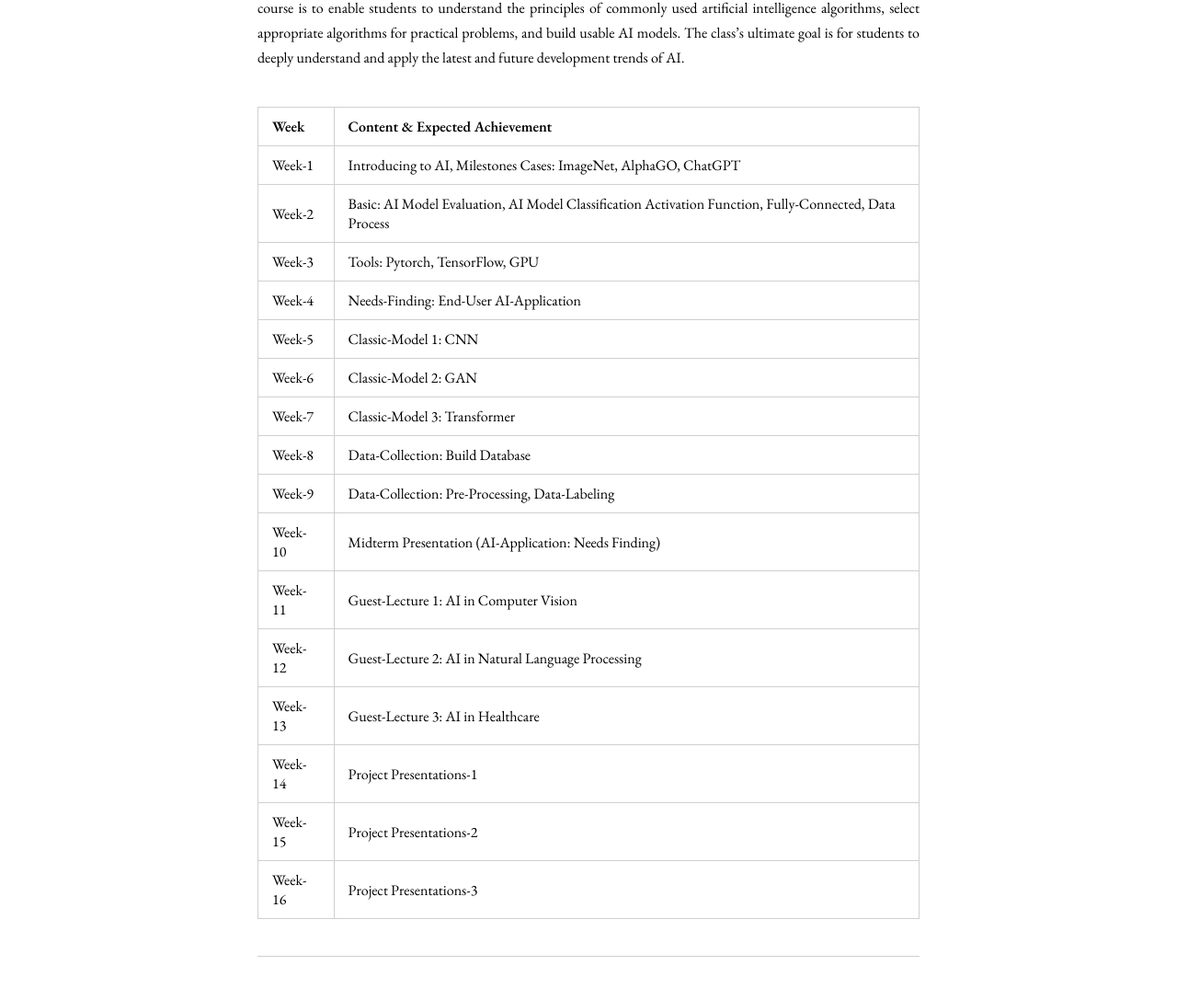
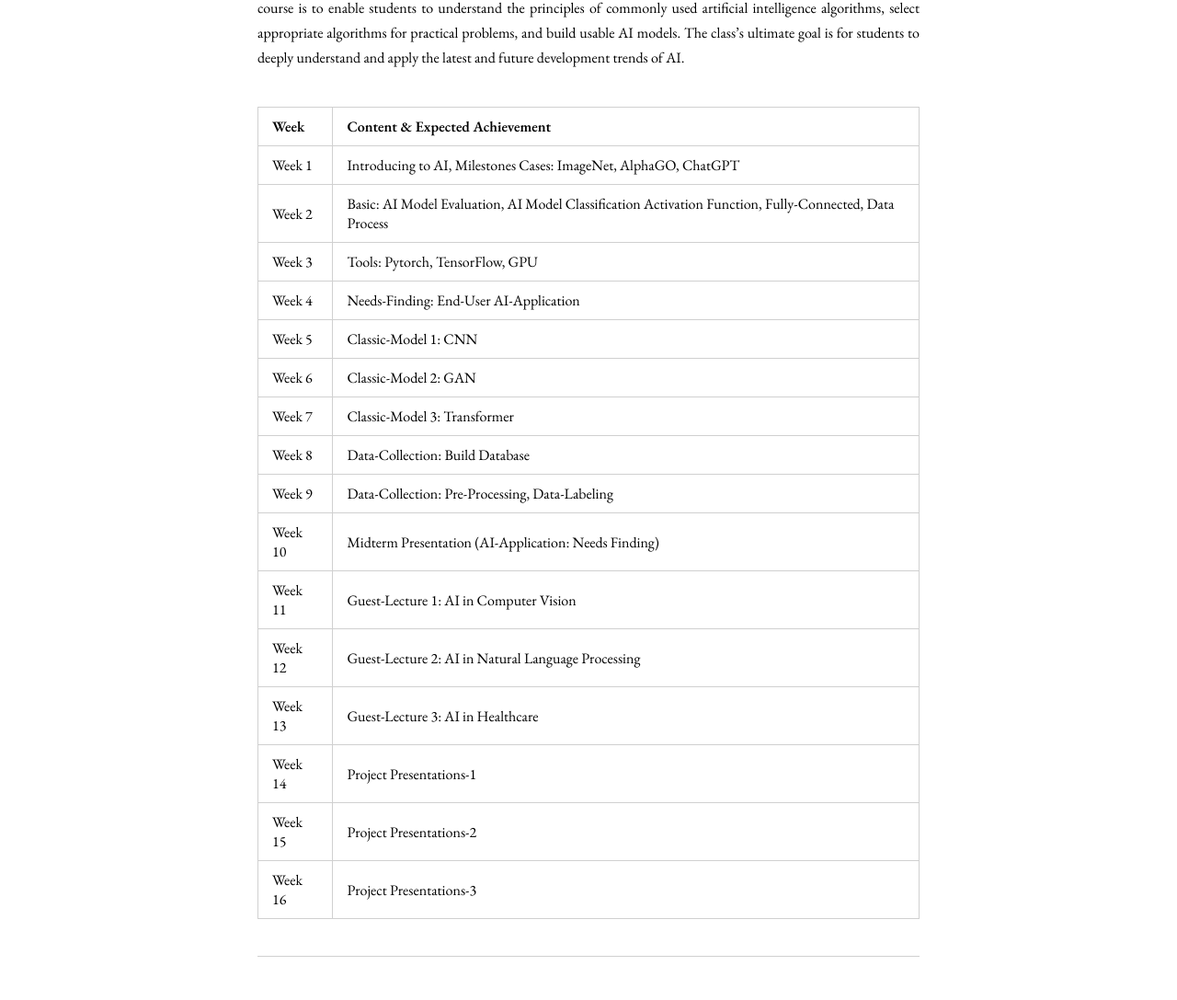
Before and after one commit to PatrickAIlab/PatrickAIlab.github.io, a Jekyll site: the page built from teaching/index.md, in a window 1280 px wide. Shown: the part 493-1580 px from the top of the page at 92% size. Built offline with Jekyll 4.4.1, drawn with Linux system fonts in a browser that asks for light colours; nearby versions of some CDN libraries.

```diff
--- a/teaching/index.md
+++ b/teaching/index.md
@@ -11,23 +11,23 @@ This course is designed for students to learn the theory, algorithms, and applic
 Furthermore, this course introduces the application of artificial intelligence in SOTA (State-of-the-Art) practical uses and daily life, involving fields such as computer vision, natural language processing, and healthcare. The goal of the course is to enable students to understand the principles of commonly used artificial intelligence algorithms, select appropriate algorithms for practical problems, and build usable AI models. The class's ultimate goal is for students to deeply understand and apply the latest and future development trends of AI.
 
 | Week | Content & Expected Achievement |
-| :-----         |     :------     |
-| Week-1   | Introducing to AI, Milestones Cases: ImageNet, AlphaGO, ChatGPT     |
-| Week-2   | Basic: AI Model Evaluation, AI Model Classification Activation Function, Fully-Connected, Data Process       |
-| Week-3   | Tools: Pytorch, TensorFlow, GPU       |
-| Week-4   | Needs-Finding: End-User AI-Application      |
-| Week-5   | Classic-Model 1: CNN       |
-| Week-6   | Classic-Model 2: GAN      |
-| Week-7   | Classic-Model 3: Transformer     |
-| Week-8   | Data-Collection: Build Database       |
-| Week-9   | Data-Collection: Pre-Processing, Data-Labeling       |
-| Week-10  | Midterm Presentation (AI-Application: Needs Finding)       |
-| Week-11  | Guest-Lecture 1: AI in Computer Vision       |
-| Week-12  | Guest-Lecture 2: AI in Natural Language Processing       |
-| Week-13  | Guest-Lecture 3: AI in Healthcare       |
-| Week-14  | Project Presentations-1       |
-| Week-15  | Project Presentations-2       |
-| Week-16  | Project Presentations-3      |
+| :---------- |     :------     |
+| Week 1   | Introducing to AI, Milestones Cases: ImageNet, AlphaGO, ChatGPT     |
+| Week 2   | Basic: AI Model Evaluation, AI Model Classification Activation Function, Fully-Connected, Data Process       |
+| Week 3   | Tools: Pytorch, TensorFlow, GPU       |
+| Week 4   | Needs-Finding: End-User AI-Application      |
+| Week 5   | Classic-Model 1: CNN       |
+| Week 6   | Classic-Model 2: GAN      |
+| Week 7   | Classic-Model 3: Transformer     |
+| Week 8   | Data-Collection: Build Database       |
+| Week 9   | Data-Collection: Pre-Processing, Data-Labeling       |
+| Week 10  | Midterm Presentation (AI-Application: Needs Finding)       |
+| Week 11  | Guest-Lecture 1: AI in Computer Vision       |
+| Week 12  | Guest-Lecture 2: AI in Natural Language Processing       |
+| Week 13  | Guest-Lecture 3: AI in Healthcare       |
+| Week 14  | Project Presentations-1       |
+| Week 15  | Project Presentations-2       |
+| Week 16  | Project Presentations-3      |
 
 
 <!-- ### Undergraduate
```
